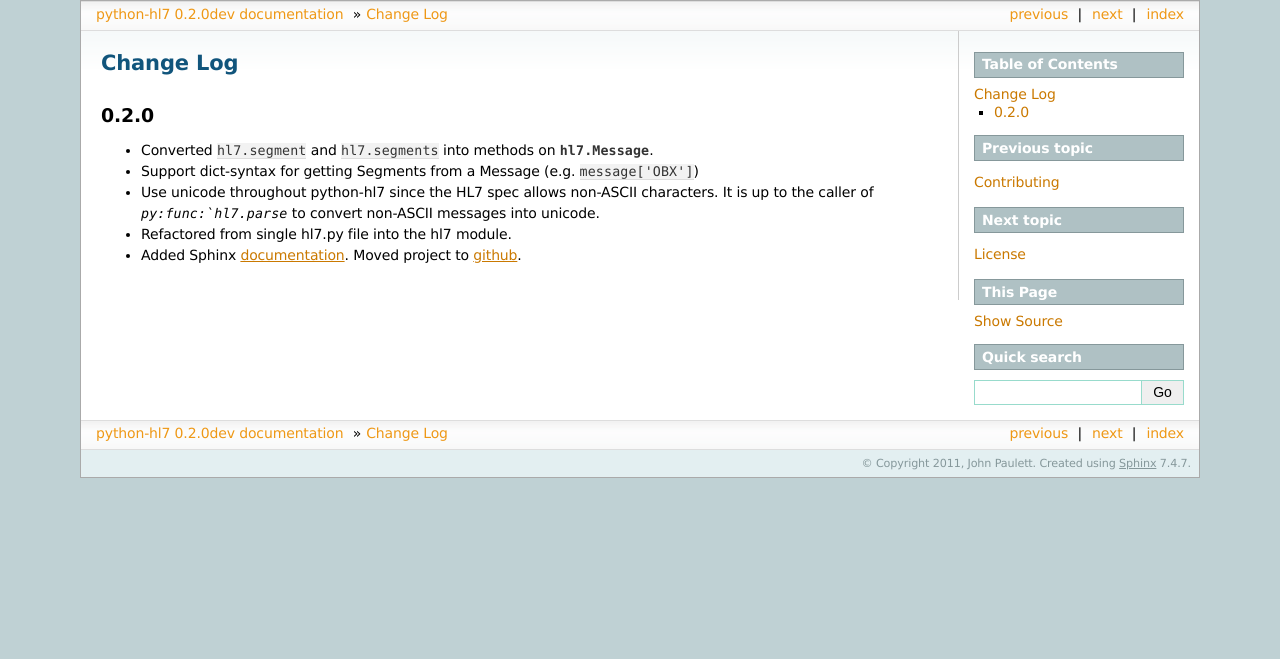
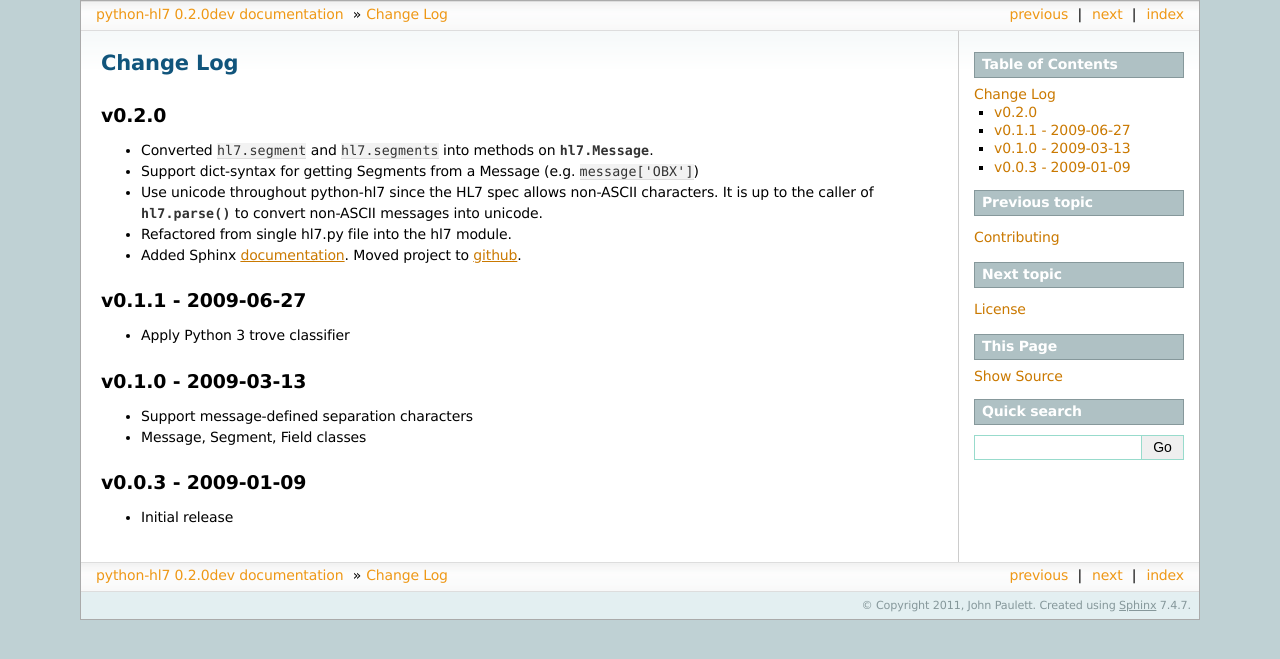
Before and after one commit to johnpaulett/python-hl7, a Sphinx documentation site: the page built from docs/changelog.rst, in a window 1280 px wide. Shown: the top 659 px of the page. Built offline with Sphinx 7.4.7, drawn with Linux system fonts in a browser that asks for light colours.

Commit message:
Back-fill the changelog with the previous releases.

```diff
--- a/docs/changelog.rst
+++ b/docs/changelog.rst
@@ -1,15 +1,31 @@
 Change Log
 ==========
 
-0.2.0
------
+v0.2.0
+------
 
 * Converted ``hl7.segment`` and ``hl7.segments`` into methods on
   :py:class:`hl7.Message`.
 * Support dict-syntax for getting Segments from a Message (e.g. ``message['OBX']``)
 * Use unicode throughout python-hl7 since the HL7 spec allows non-ASCII characters.
-  It is up to the caller of `py:func:`hl7.parse` to convert non-ASCII messages
+  It is up to the caller of :py:func:`hl7.parse` to convert non-ASCII messages
   into unicode.
 * Refactored from single hl7.py file into the hl7 module.
 * Added Sphinx `documentation <http://python-hl7.readthedocs.org>`_.
   Moved project to `github <http://github.com/johnpaulett/python-hl7>`_.
+
+v0.1.1 - 2009-06-27
+-------------------
+
+* Apply Python 3 trove classifier
+
+v0.1.0 - 2009-03-13
+-------------------
+
+* Support message-defined separation characters
+* Message, Segment, Field classes
+
+v0.0.3 - 2009-01-09
+-------------------
+
+* Initial release
```
